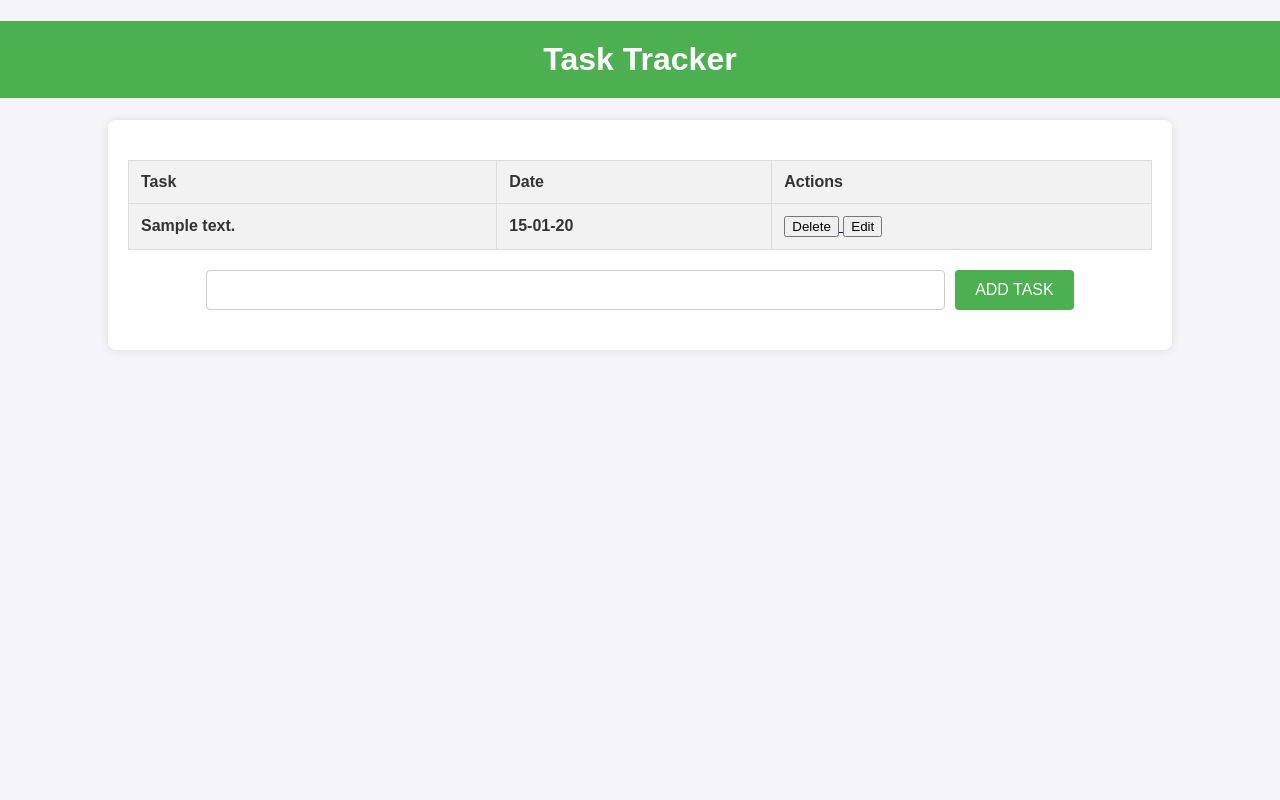
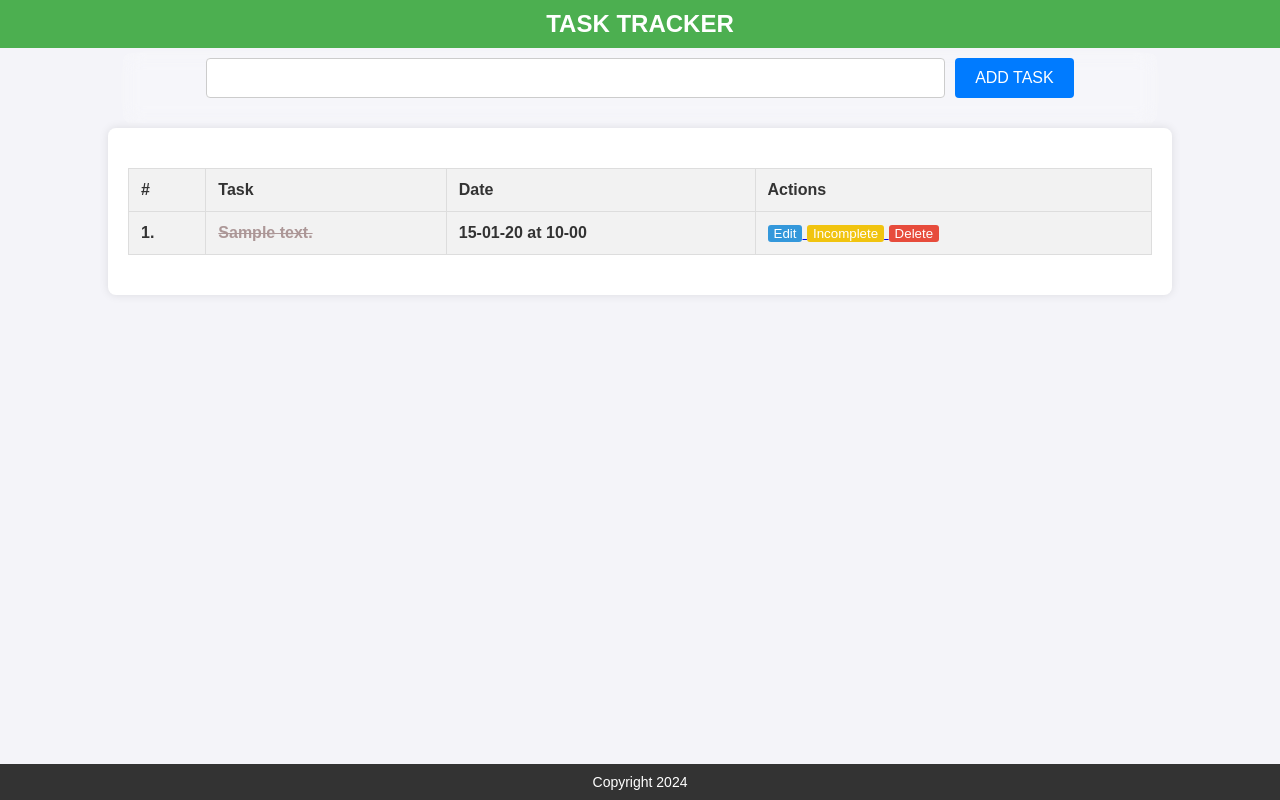
Before and after one commit to Hashir311/CRUD-App, a Flask app: page / in a window 1280 px wide. Run offline with Flask 3, Linux system fonts and the light colour scheme; tables that the repository leaves empty hold one stand-in row (values such as "Sample post"); lists and menus that the app fills with data are empty.

Commit message:
added a fuctionailty and improved ui/ux

```diff
--- a/app.py
+++ b/app.py
@@ -1,5 +1,4 @@
 from flask import Flask, render_template, redirect, request
-from flask_scss import Scss
 from flask_sqlalchemy import SQLAlchemy
 from datetime import datetime
 
@@ -59,6 +58,18 @@ def edit(id):
     else:
         return render_template('edit.html', task=ed_task)
 
+@app.route("/completed/<int:id>")
+def complete(id):
+    com_task = MyTask.query.get_or_404(id)
+    if com_task.complete == 0:
+        com_task.complete = 1
+    else:
+        com_task.complete = 0
+    try:
+        db.session.commit()
+        return redirect("/")
+    except Exception as e:
+        return f"ERROR:{e}"
 
     # return render_template('index.html')
 
--- a/static/style.css
+++ b/static/style.css
@@ -1,9 +1,35 @@
 /* General styling */
+header {
+    position: sticky;
+    top: 0;
+    background-color: #4CAF50;
+    color: white;
+    padding: 10px 0;
+    text-align: center;
+    font-size: 24px;
+    font-weight: bold;
+    z-index: 1000;
+}
+footer {
+    position: absolute;
+    bottom: 0;
+    width: 100%;
+    margin-top: 10px;
+    background-color: #333;
+    color: white;
+    text-align: center;
+    padding: 10px 0;
+    font-size: 14px;
+}
+
 body {
+    position: relative;
+    min-height: 100vh;
+    margin: 0;
     font-family: Arial, sans-serif;
     background-color: #f4f4f9;
-    margin: 0;
-    padding: 0;
+    margin: 0px;
+    padding: 0px;
 }
 
 h1 {
@@ -20,7 +46,20 @@ h3 {
     color: #555;
 }
 
-.content {
+.inpt{
+    position: sticky;
+    top: 50px;
+    z-index: 10;
+    width: 80%;
+    margin: 5px auto;
+    background-color: rgba(255, 255, 255, 0.2);
+    backdrop-filter: blur(10px);
+    border-radius: 8px;
+    box-shadow: 0 0 20px rgba(255, 255, 255, 0.2);
+    padding: 5px;
+}
+
+.content{
     width: 80%;
     margin: 0 auto;
     padding: 20px;
@@ -46,6 +85,10 @@ th, td {
     padding: 12px;
 }
 
+s{
+    color: #ac9797;
+}
+
 th {
     background-color: #f2f2f2;
     color: #333;
@@ -56,9 +99,6 @@ td a {
     color: #007BFF;
 }
 
-td a:hover {
-    text-decoration: underline;
-}
 
 /* Styling the form */
 form {
@@ -77,7 +117,7 @@ input[type="text"] {
 }
 
 input[type="submit"] {
-    background-color: #4CAF50;
+    background-color: #007BFF;
     color: white;
     border: none;
     padding: 10px 20px;
@@ -87,9 +127,51 @@ input[type="submit"] {
 }
 
 input[type="submit"]:hover {
-    background-color: #45a049;
+    background-color: #0263ca;
 }
 
+button{
+    border: none;
+    border-radius: 3px;
+    transition: transform 0.2s ease;
+}
+button:hover{
+    border: 1px solid #ffffff;
+    box-shadow: 0px 4px 15px rgba(0, 0, 0, 0.2);
+    transform: scale(1.1);
+}
+
+.btn-delete {
+    background-color: #e74c3c;
+    color: white;
+}
+.btn-delete:hover {
+    background-color: #c0392b;
+}
+
+.btn-edit {
+    background-color: #3498db;
+    color: white;
+}
+.btn-edit:hover {
+    background-color: #2980b9;
+}
+
+.btn-complete {
+    background-color: #2ecc71;
+    color: white;
+}
+.btn-complete:hover {
+    background-color: #27ae60;
+}
+
+.btn-incomplete {
+    background-color: #f1c40f;
+    color: white;
+}
+.btn-incomplete:hover {
+    background-color: #f39c12;
+}
 h4 {
     color: red;
     text-align: center;
--- a/templates/base.html
+++ b/templates/base.html
@@ -7,7 +7,8 @@
     {% block head %}{% endblock%}
   </head>
   <body>
-    <h1>Task Tracker</h1>
+    <header>TASK TRACKER</header>
     {% block body %}{% endblock%}
+    <footer>Copyright 2024</footer>
   </body>
 </html>
--- a/templates/index.html
+++ b/templates/index.html
@@ -1,36 +1,60 @@
 {% extends 'base.html'%} {% block head %}
 <title>TAsk TRacker</title>
 {%endblock%} {% block body %}
+
+<div class="inpt">
+  <form action="/" method="POST">
+    <input type="text" name="content" id="content" /> <br />
+    <input type="submit" value="ADD TASK" id="add_task" />
+  </form>
+</div>
+
 <div class="content">
   {% if tasks | length < 1 %}
   <h3>No Task here... Create one</h3>
   {% else%}
   <table>
     <tr>
+      <th><b>#</b></th>
       <th><b>Task</b></th>
       <th><b>Date</b></th>
       <th><b>Actions</b></th>
     </tr>
     {% for task in tasks%}
     <tr>
+      <th>{{ loop.index }}.</th>
+      {% if task.complete %}
+      <th><s>{{task.content}}</s></th>
+      {% else %}
       <th>{{task.content}}</th>
-      <th>{{task.created.strftime("%d-%m-%y")}}</th>
+      {% endif %}
       <th>
+        {{task.created.strftime("%d-%m-%y")}} at
+        {{task.created.strftime("%H-%M")}}
+      </th>
+      <th>
+        <a href="/edit/{{ task.id }}" method="POST" style="display: inline">
+          <button type="button" class="btn-edit">Edit</button>
+        </a>
+        <a
+          href="/completed/{{ task.id }}"
+          method="POST"
+          style="display: inline"
+        >
+          {% if task.complete %}
+          <button type="button" class="btn-incomplete">Incomplete</button>
+          {% else %}
+          <button type="button" class="btn-complete">Complete</button>
+          {% endif %}
+        </a>
         <a href="/delete/{{ task.id }}" method="POST" style="display: inline">
-          <button type="submit" class="btn btn-delete">Delete</button>
-        </a>
-        <a href="/edit/{{ task.id }}">
-          <button type="button" class="btn btn-edit">Edit</button>
+          <button type="button" class="btn-delete">Delete</button>
         </a>
       </th>
     </tr>
     {% endfor %}
   </table>
   {% endif %}
-  <form action="/" method="POST">
-    <input type="text" name="content" id="content" />
-    <input type="submit" value="ADD TASK" id="add_task" />
-  </form>
 </div>
 {% if error%}
 <h4>Task cannot be empty</h4>
```
